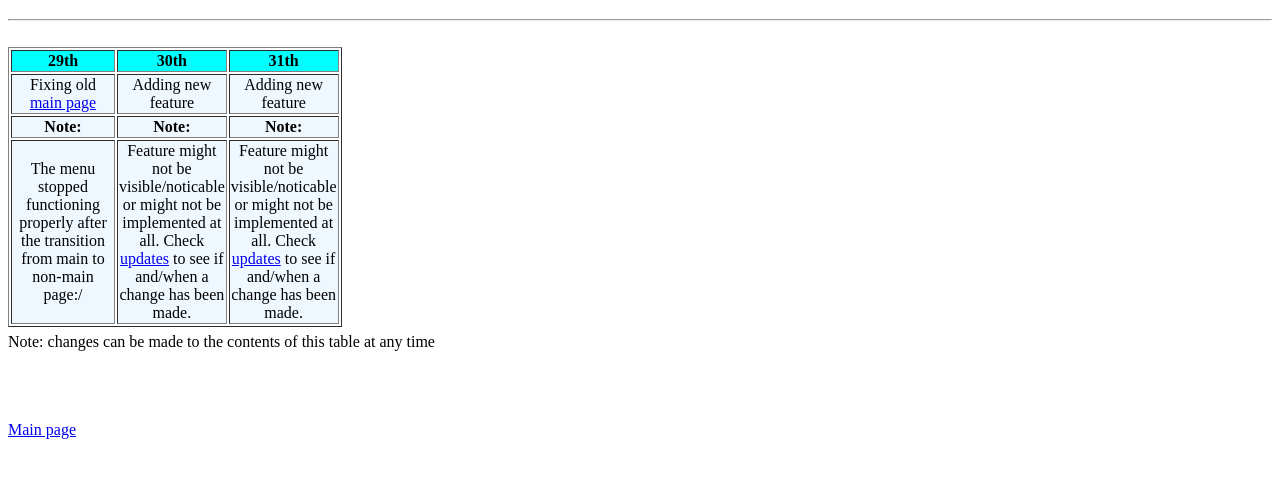
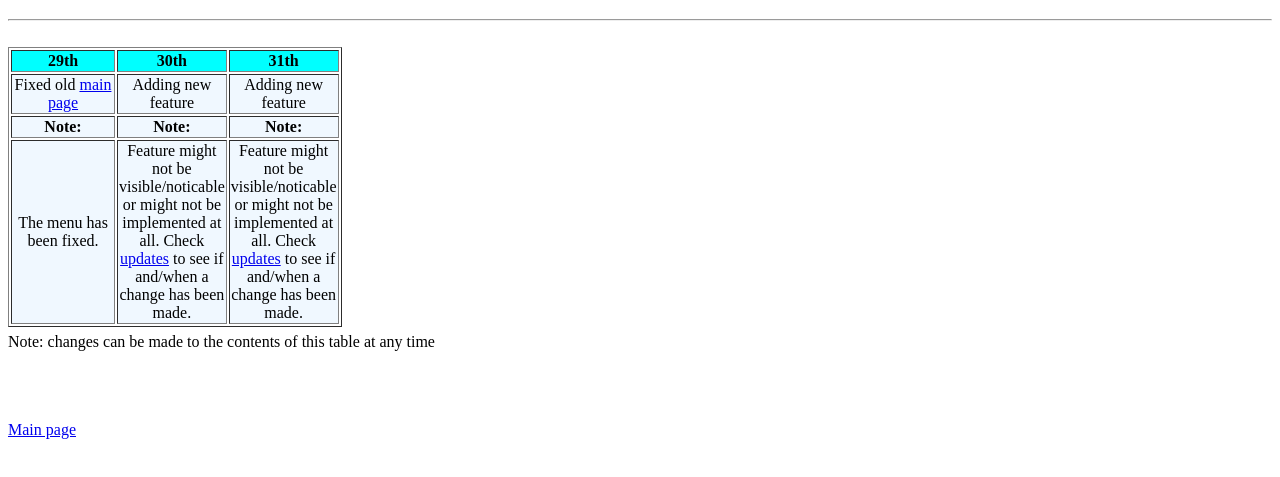
Before and after one commit to Seni38/Seni38.github.io, a plain HTML site: page Testing_pages/Table.html in a window 1280 px wide. Shown: the part 61-538 px from the top of the page. Drawn offline with Linux system fonts and the light colour scheme.

Commit message:
Update Table.html

```diff
--- a/Testing_pages/Table.html
+++ b/Testing_pages/Table.html
@@ -17,7 +17,7 @@
                 <th>31th</th>
             </tr>
             <tr align="center" style="background-color:aliceblue">
-                <td width="100px">Fixing old <a href="/Important_pages/index_original.html">main page</a></td>
+                <td width="100px">Fixed old <a href="/Important_pages/index_original.html">main page</a></td>
                 <td width="100px">Adding new feature</td>
                 <td width="100px">Adding new feature</td>
             </tr>
@@ -27,7 +27,7 @@
                 <th>Note:</th>
             </tr>
             <tr align="center" style="background-color:aliceblue">
-                <td>The menu stopped functioning properly after the transition from main to non-main page:/</td>
+                <td>The menu has been fixed.</td>
                 <td>Feature might not be visible/noticable or might not be implemented at all. Check <a href="/Special_pages/updates.html" title="Check the changes made to this website!">updates</a> to see if and/when a change has been made.</td>
                 <td>Feature might not be visible/noticable or might not be implemented at all. Check <a href="/Special_pages/updates.html" title="Check the changes made to this website!">updates</a> to see if and/when a change has been made.</td>
             </tr>
```
